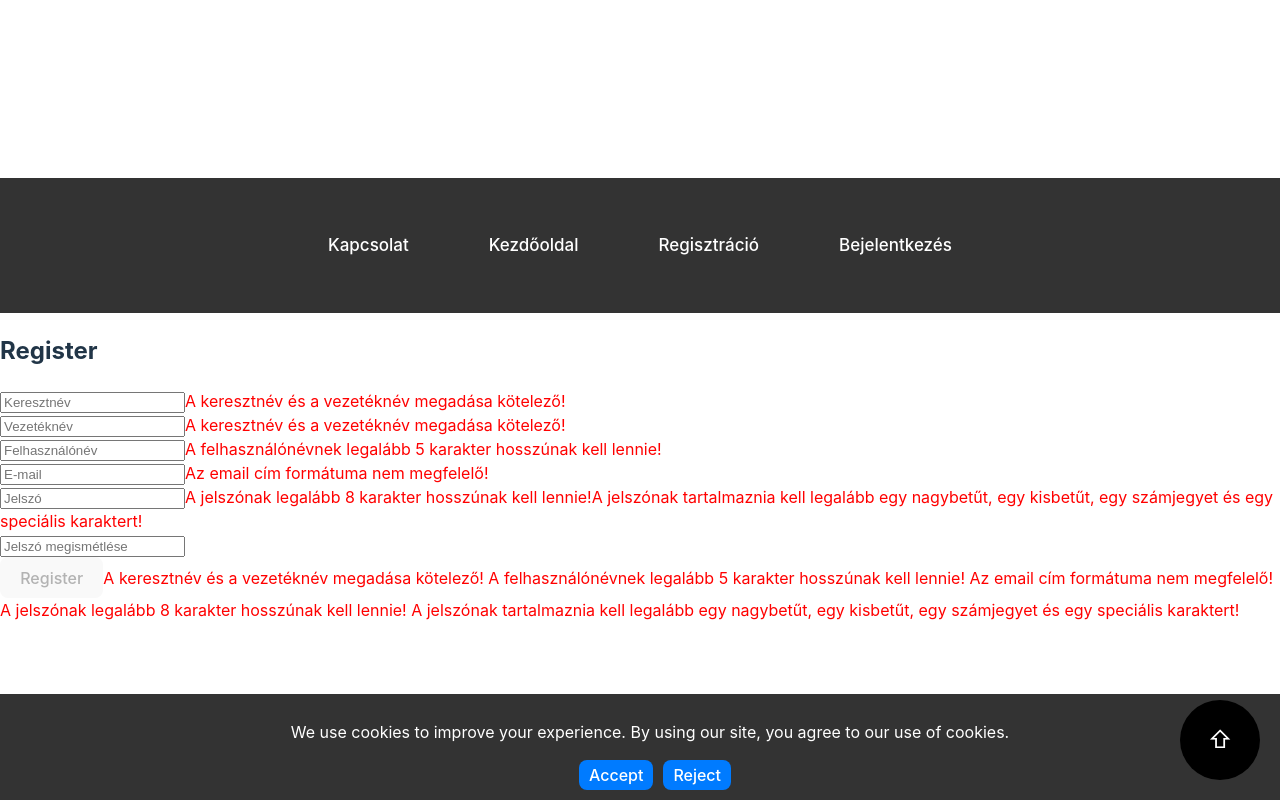
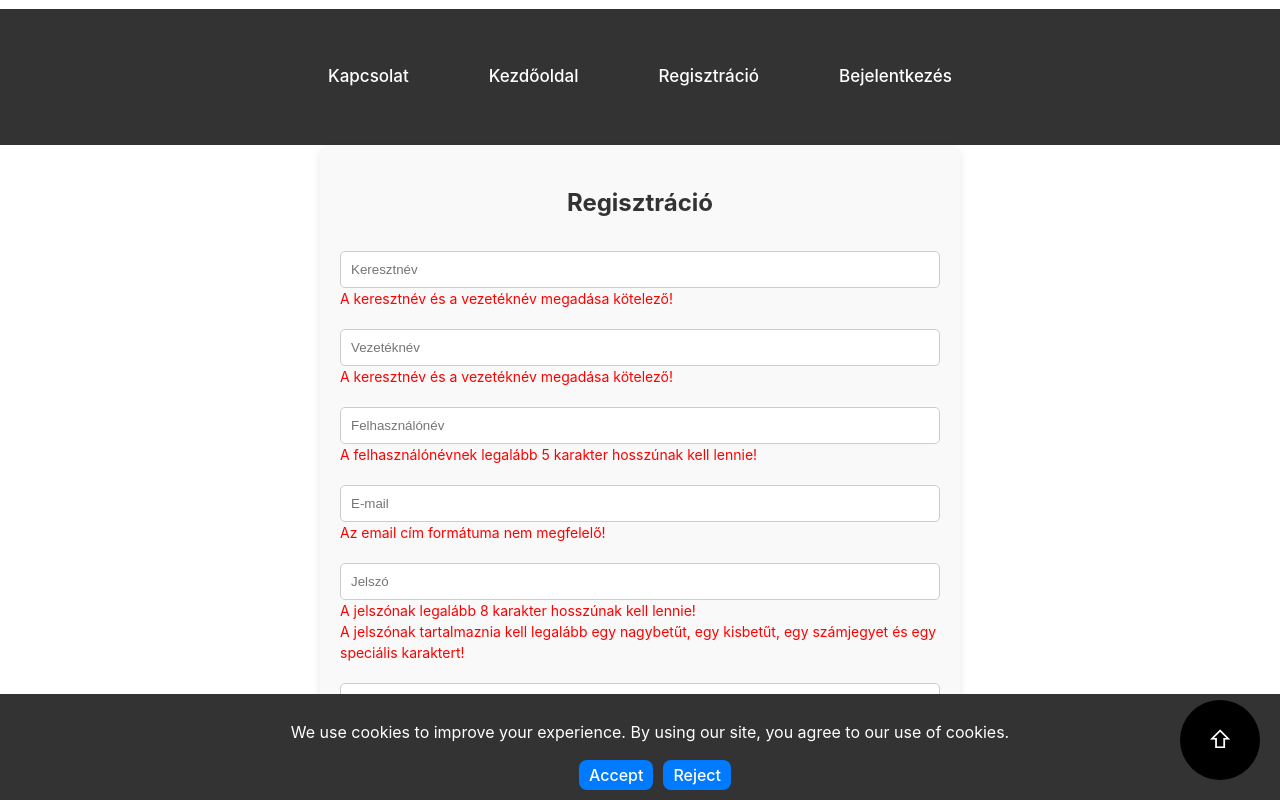
Before and after one commit to Klaci00/movies, a React (Vite) app in the folder frontend/movies-front/: page /register in a window 1280 px wide. Built offline with nearby package versions, Linux system fonts and the light colour scheme.

Commit message:
Registration css fix.

```diff
--- a/frontend/movies-front/src/Auth/Apps/RegistrationApp.jsx
+++ b/frontend/movies-front/src/Auth/Apps/RegistrationApp.jsx
@@ -1,10 +1,12 @@
 import React from 'react';
 import PropTypes from 'prop-types';
+import styles from './RegistrationApp.module.css'; // Import the CSS module
 
 export const RegistrationApp = (props) => {
     return (
+        <div className={styles.container}>
             <form onSubmit={props.handleRegister}>
-            <h2>Register</h2>
+                <h2>Regisztráció</h2>
                 <div>
                     <input
                         type='text'
@@ -12,7 +14,7 @@ export const RegistrationApp = (props) => {
                         value={props.firstname}
                         onChange={(e) => props.setFirstname(e.target.value)}
                     />
-                {props.problem.includes('A keresztnév és a vezetéknév megadása kötelező!') && <span style={{color:'red'}}>A keresztnév és a vezetéknév megadása kötelező!</span>}
+                    {props.problem.includes('A keresztnév és a vezetéknév megadása kötelező!') && <span>A keresztnév és a vezetéknév megadása kötelező!</span>}
                 </div>
                 <div>
                     <input
@@ -21,7 +23,7 @@ export const RegistrationApp = (props) => {
                         value={props.lastname}
                         onChange={(e) => props.setLastname(e.target.value)}
                     />
-                {props.problem.includes('A keresztnév és a vezetéknév megadása kötelező!') && <span style={{color:'red'}}>A keresztnév és a vezetéknév megadása kötelező!</span>}
+                    {props.problem.includes('A keresztnév és a vezetéknév megadása kötelező!') && <span>A keresztnév és a vezetéknév megadása kötelező!</span>}
                 </div>
                 <div>
                     <input
@@ -30,8 +32,8 @@ export const RegistrationApp = (props) => {
                         value={props.username}
                         onChange={(e) => props.setUsername(e.target.value)}
                     />
-                {props.problem.includes('A felhasználónévnek legalább 5 karakter hosszúnak kell lennie!') && <span style={{color:'red'}}>A felhasználónévnek legalább 5 karakter hosszúnak kell lennie!</span>}
-                {props.problem.includes('A felhasználónév nem tartalmazhat szóközt!') && <span style={{color:'red'}}>A felhasználónév nem tartalmazhat szóközt!</span>}
+                    {props.problem.includes('A felhasználónévnek legalább 5 karakter hosszúnak kell lennie!') && <span>A felhasználónévnek legalább 5 karakter hosszúnak kell lennie!</span>}
+                    {props.problem.includes('A felhasználónév nem tartalmazhat szóközt!') && <span>A felhasználónév nem tartalmazhat szóközt!</span>}
                 </div>
                 <div>
                     <input
@@ -40,7 +42,7 @@ export const RegistrationApp = (props) => {
                         value={props.email}
                         onChange={(e) => props.setEmail(e.target.value)}
                     />
-                {props.problem.includes('Az email cím formátuma nem megfelelő!') && <span style={{color:'red'}}>Az email cím formátuma nem megfelelő!</span>}
+                    {props.problem.includes('Az email cím formátuma nem megfelelő!') && <span>Az email cím formátuma nem megfelelő!</span>}
                 </div>
                 <div>
                     <input
@@ -49,24 +51,23 @@ export const RegistrationApp = (props) => {
                         value={props.password}
                         onChange={(e) => props.setPassword(e.target.value)}
                     />
-                {props.problem.includes('A jelszónak legalább 8 karakter hosszúnak kell lennie!') && <span style={{color:'red'}}>A jelszónak legalább 8 karakter hosszúnak kell lennie!</span>}
-                {props.problem.includes('A jelszónak tartalmaznia kell legalább egy nagybetűt, egy kisbetűt, egy számjegyet és egy speciális karaktert!') && <span style={{color:'red'}}>A jelszónak tartalmaznia kell legalább egy nagybetűt, egy kisbetűt, egy számjegyet és egy speciális karaktert!</span>}
+                    {props.problem.includes('A jelszónak legalább 8 karakter hosszúnak kell lennie!') && <span>A jelszónak legalább 8 karakter hosszúnak kell lennie!</span>}
+                    {props.problem.includes('A jelszónak tartalmaznia kell legalább egy nagybetűt, egy kisbetűt, egy számjegyet és egy speciális karaktert!') && <span>A jelszónak tartalmaznia kell legalább egy nagybetűt, egy kisbetűt, egy számjegyet és egy speciális karaktert!</span>}
                 </div>
                 <div>
                     <input
                         type='password'
-                    placeholder='Jelszó megismétlése'
+                        placeholder='Jelszó megerősítése'
                         value={props.confPW}
                         onChange={(e) => props.setConfPW(e.target.value)}
                     />
-                {props.problem.includes('A jelszavak nem egyeznek!') && <span style={{color:'red'}}>A jelszavak nem egyeznek!</span>}
+                    {props.problem.includes('A jelszavak nem egyeznek!') && <span>A jelszavak nem egyeznek!</span>}
                 </div>
-            <button type='submit' disabled={props.buttonDisabled}>Register</button>
-            {props.error && <span style={{color:'red'}}>{props.error}</span>}
-            <span style={{color:'red'}}>{props.problem}</span>
+                <button type='submit' disabled={props.buttonDisabled}>Regisztráció</button>
             </form>
+        </div>
     );
-}
+};
 
 RegistrationApp.propTypes = {
     handleRegister: PropTypes.func.isRequired,
@@ -83,8 +84,7 @@ RegistrationApp.propTypes = {
     confPW: PropTypes.string.isRequired,
     setConfPW: PropTypes.func.isRequired,
     problem: PropTypes.string.isRequired,
-    error: PropTypes.string,
-    buttonDisabled: PropTypes.bool.isRequired
+    buttonDisabled: PropTypes.bool.isRequired,
 };
 
 export default RegistrationApp;
--- /dev/null
+++ b/frontend/movies-front/src/Auth/Apps/RegistrationApp.module.css
@@ -0,0 +1,36 @@
+.container {
+    max-width: 600px;
+    margin: 0 auto;
+    padding: 20px;
+    background-color: #f9f9f9;
+    border-radius: 10px;
+    box-shadow: 0 4px 8px rgba(0, 0, 0, 0.1);
+}
+
+h2 {
+    text-align: center;
+    color: #333;
+    margin-bottom: 20px;
+}
+
+input {
+    width: 100%;
+    padding: 10px;
+    margin: 10px 0;
+    border: 1px solid #ccc;
+    border-radius: 5px;
+    box-sizing: border-box;
+}
+
+input:focus {
+    border-color: #007bff;
+    outline: none;
+}
+
+span {
+    color: red;
+    font-size: 14px;
+    display: block;
+    margin-top: -10px;
+    margin-bottom: 10px;
+}
--- a/frontend/movies-front/src/Cascade Style Sheets/ShowsSlideshow.module.css
+++ b/frontend/movies-front/src/Cascade Style Sheets/ShowsSlideshow.module.css
@@ -50,17 +50,17 @@
 }
 
 .prevButton {
-    left: 30vw;
+    left: 20vw;
     font-size: 8vh;
 }
 
 .nextButton {
     font-size: 8vh;
-    right: 30vw;
+    right: 20vw;
 }
 
 .prevButton:hover, .nextButton:hover {
-    background-color: rgba(0, 0, 0, 0.8);
+    background-color: rgba(0, 0, 0, 0.162);
 }
 .showlink:hover {
     color: rgb(249, 151, 39);
@@ -75,10 +75,10 @@
     }
     .prevButton{
         left: 0vw;
-        transform: translateY(610%);
+        transform: translateY(310%);
     }
     .nextButton{
         right: 0vw;
-        transform: translateY(610%);
+        transform: translateY(310%);
     }
 }
```
Lines whose indentation alone changed are shown as unchanged.
